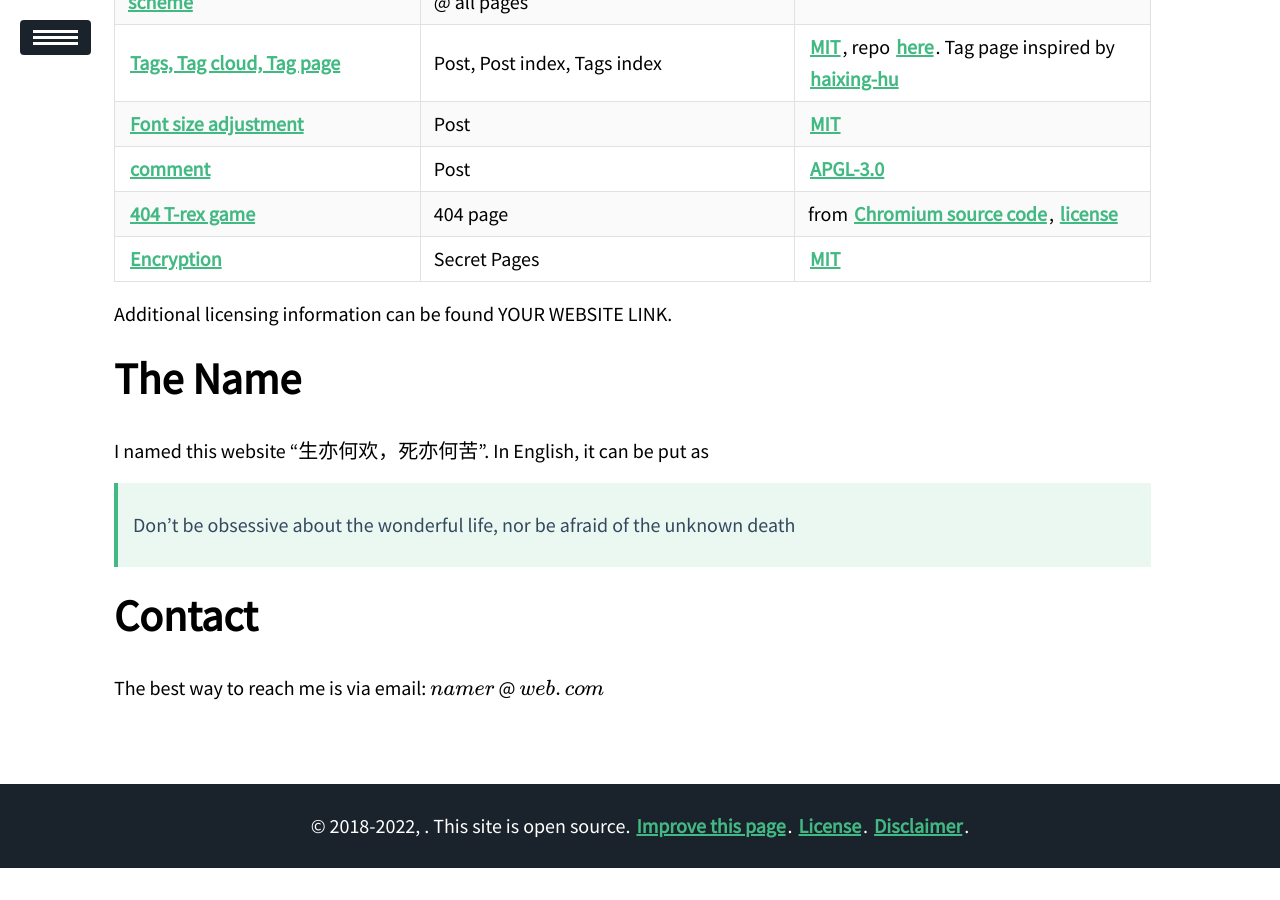
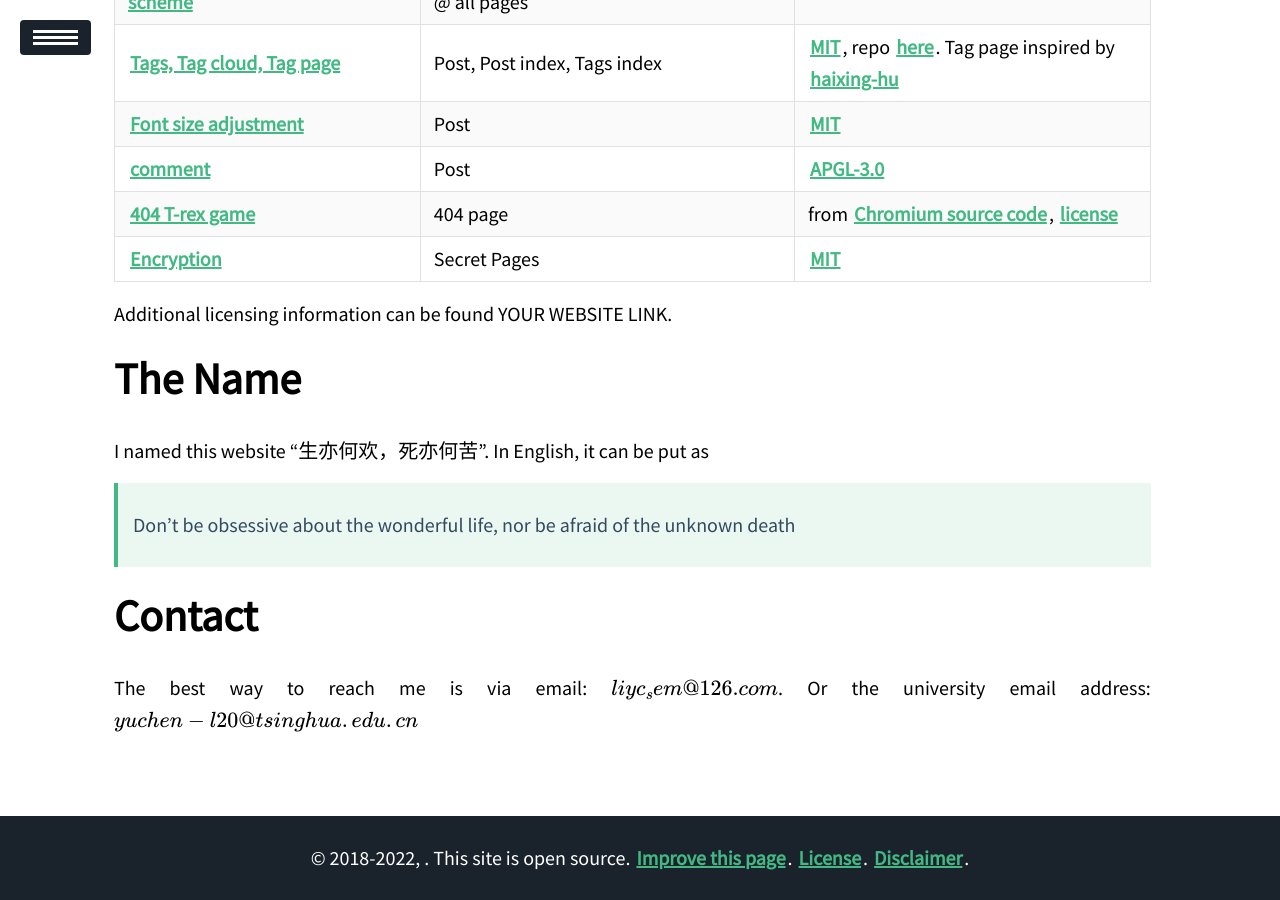
Before and after one commit to liyc-sys/liyc-sys.github.io, a Jekyll site: the page built from about/index.md, in a window 1280 px wide and 900 px high, scrolled down 1233 px. Built offline with Jekyll 4.4.1, drawn with Linux system fonts in a browser that asks for light colours; nearby versions of some CDN libraries; formulas are drawn with MathJax 3; before the commit the page ends 2101 px from its top, so only the background shows below that.

Commit message:
Update index.md

```diff
--- a/about/index.md
+++ b/about/index.md
@@ -56,4 +56,5 @@
 
 # Contact
 
-The best way to reach me is via email: $namer$ @ $web.com$
+The best way to reach me is via email: $liyc_sem@126.com$.
+Or the university email address: $yuchen-l20@tsinghua.edu.cn$
```
